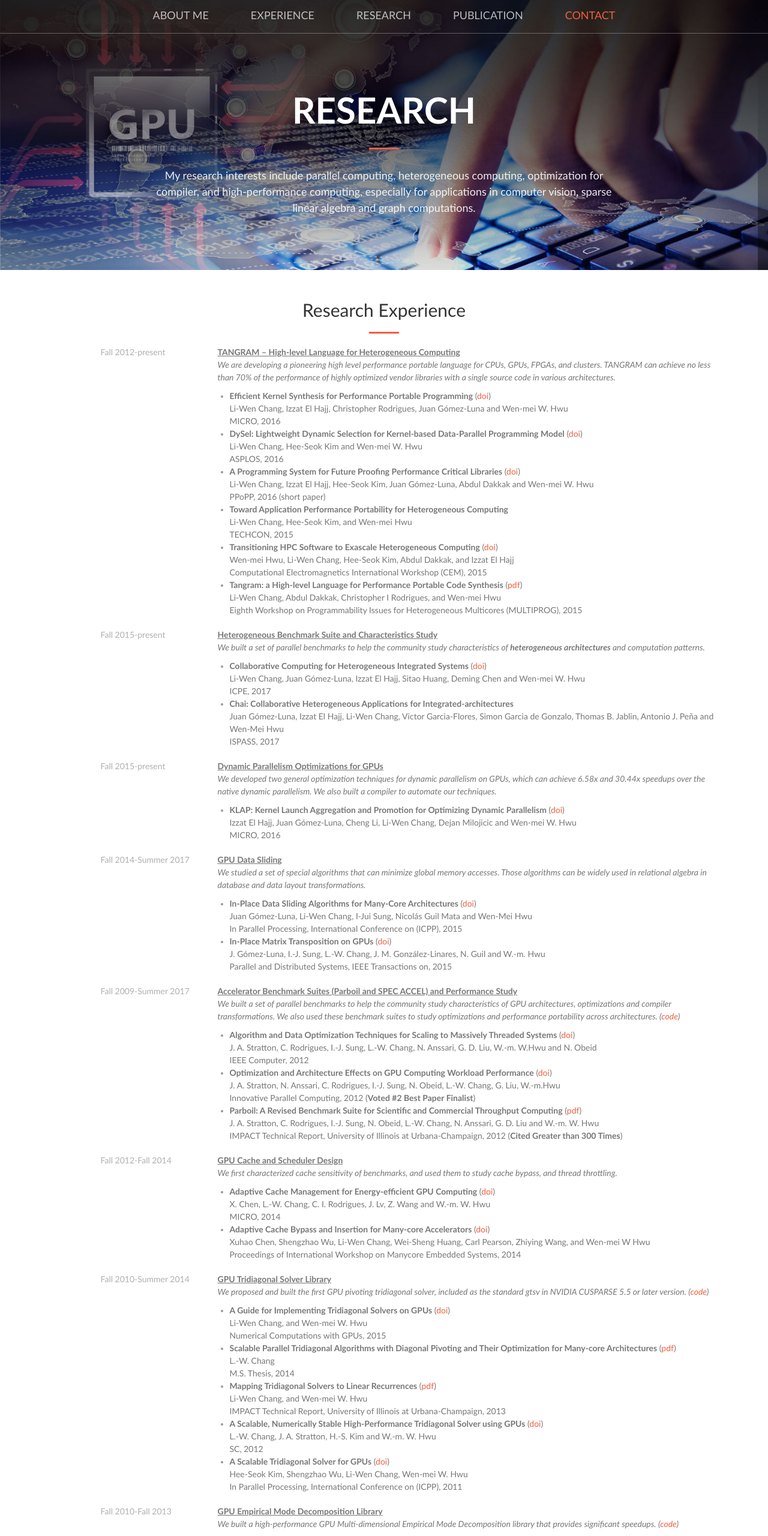
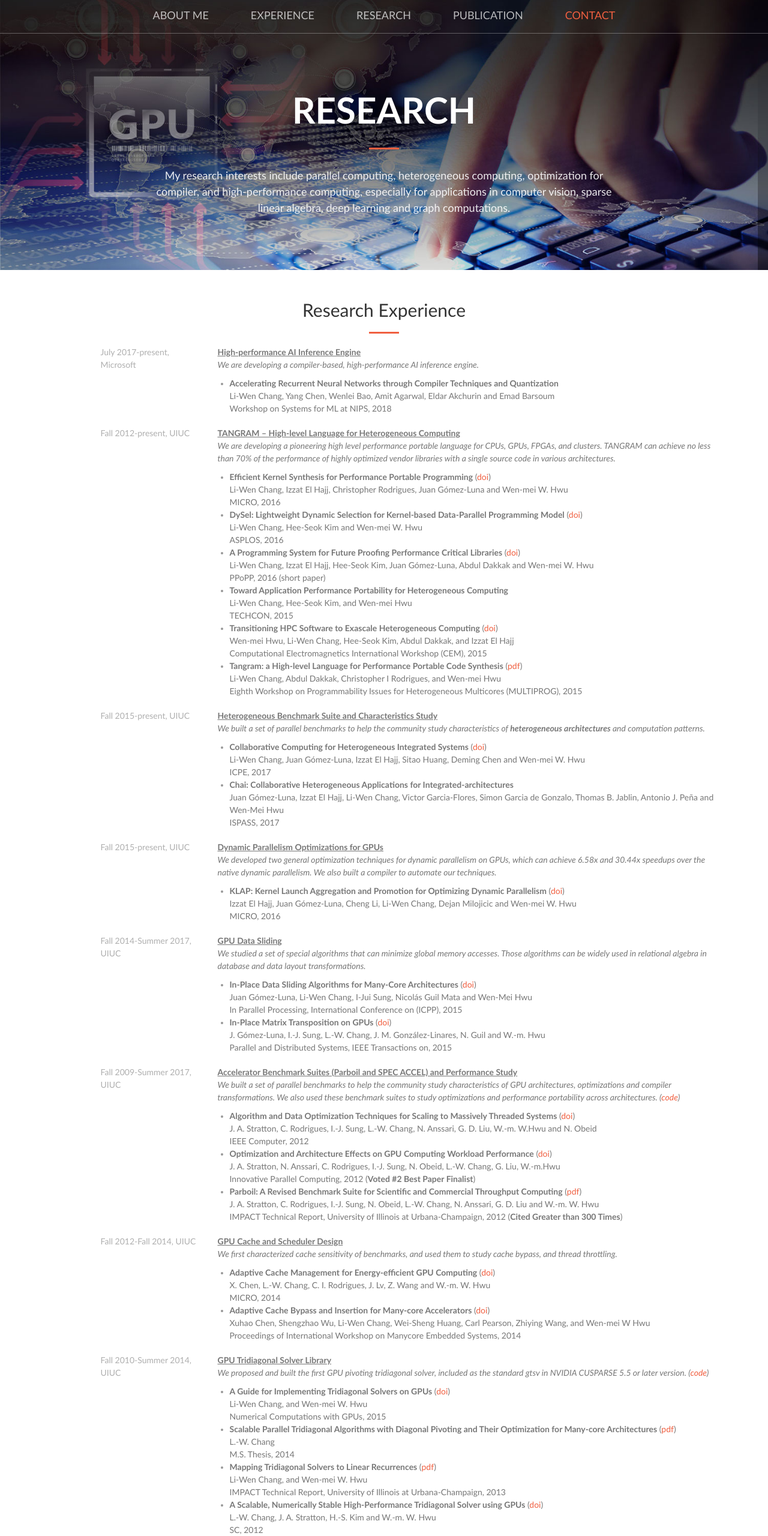
Before and after one commit to lchang20/lchang20.github.io, a website: page research.html in a window 1280 px wide. Shown: the top 2560 px of the page at 60% size. Drawn offline with nearby package versions, Linux system fonts and the light colour scheme; files whose address does not match are found by name.

Commit message:
Add new papers

```diff
--- a/research.html
+++ b/research.html
@@ -79,7 +79,7 @@
             <div class="header-content-inner">
                 <h1 id="homeHeading">Research</r></h1>
                 <hr>
-                <p>My research interests include parallel computing, heterogeneous computing, optimization for compiler, and high-performance computing, especially for applications in computer vision, sparse linear algebra and graph computations.</p>
+                <p>My research interests include parallel computing, heterogeneous computing, optimization for compiler, and high-performance computing, especially for applications in computer vision, sparse linear algebra, deep learning and graph computations.</p>
             </div>
         </div>
     </header>
@@ -94,9 +94,29 @@
             </div>
         </div>
         <div class="container">
+          <div class="row">
+                <div class="col-lg-2 col-lg-offset-1 col-md-12">
+                 <p class="text-grey">July 2017-present, Microsoft</p>
+                </div>
+                <div class="col-lg-9 col-md-12">
+                    <p>
+                      <span class="text-strong">High-performance AI Inference Engine</span><br>
+                      <span class="text-italic">We are developing a compiler-based, high-performance AI inference engine.</span>
+                    </p>
+                    <ul>
+                        <li>
+                     <span class="text-muted">
+                      <strong>Accelerating Recurrent Neural Networks through Compiler Techniques and Quantization</strong>
+                      <br>Li-Wen Chang, Yang Chen, Wenlei Bao, Amit Agarwal, Eldar Akchurin and Emad Barsoum
+                      <br>Workshop on Systems for ML at NIPS, 2018</span>
+                        </li>
+                    </ul>
+                </div>
+             </div>
+            <br>
             <div class="row">
                 <div class="col-lg-2 col-lg-offset-1 col-md-12">
-                 <p class="text-grey">Fall 2012-present</p>
+                 <p class="text-grey">Fall 2012-present, UIUC</p>
                 </div>
                 <div class="col-lg-9 col-md-12">
                     <p>
@@ -141,7 +161,7 @@
             <br>
             <div class="row">
                 <div class="col-lg-2 col-lg-offset-1 col-md-12">
-                 <p class="text-grey">Fall 2015-present</p>
+                 <p class="text-grey">Fall 2015-present, UIUC</p>
                 </div>
                 <div class="col-lg-9 col-md-12">
                     <p>
@@ -161,7 +181,7 @@
             <br>
             <div class="row">
                 <div class="col-lg-2 col-lg-offset-1 col-md-12">
-                 <p class="text-grey">Fall 2015-present</p>
+                 <p class="text-grey">Fall 2015-present, UIUC</p>
                 </div>
                 <div class="col-lg-9 col-md-12">
                     <p>
@@ -177,7 +197,7 @@
             <br>
             <div class="row">
                 <div class="col-lg-2 col-lg-offset-1 col-md-12">
-                 <p class="text-grey">Fall 2014-Summer 2017</p>
+                 <p class="text-grey">Fall 2014-Summer 2017, UIUC</p>
                 </div>
                 <div class="col-lg-9 col-md-12">
                     <p>
@@ -200,7 +220,7 @@
             <br>
              <div class="row">
                 <div class="col-lg-2 col-lg-offset-1 col-md-12">
-                 <p class="text-grey">Fall 2009-Summer 2017</p>
+                 <p class="text-grey">Fall 2009-Summer 2017, UIUC</p>
                 </div>
                 <div class="col-lg-9 col-md-12">
                     <p>
@@ -229,7 +249,7 @@
             <br>
             <div class="row">
                 <div class="col-lg-2 col-lg-offset-1 col-md-12">
-                 <p class="text-grey">Fall 2012-Fall 2014</p>
+                 <p class="text-grey">Fall 2012-Fall 2014, UIUC</p>
                 </div>
                 <div class="col-lg-9 col-md-12">
                     <p>
@@ -251,7 +271,7 @@
             <br>
              <div class="row">
                 <div class="col-lg-2 col-lg-offset-1 col-md-12">
-                 <p class="text-grey">Fall 2010-Summer 2014</p>
+                 <p class="text-grey">Fall 2010-Summer 2014, UIUC</p>
                 </div>
                 <div class="col-lg-9 col-md-12">
                     <p>
@@ -287,7 +307,7 @@
             <br>
              <div class="row">
                 <div class="col-lg-2 col-lg-offset-1 col-md-12">
-                 <p class="text-grey">Fall 2010-Fall 2013</p>
+                 <p class="text-grey">Fall 2010-Fall 2013, UIUC</p>
                 </div>
                 <div class="col-lg-9 col-md-12">
                     <p>
@@ -304,7 +324,7 @@
             <br>
              <div class="row">
                 <div class="col-lg-2 col-lg-offset-1 col-md-12">
-                 <p class="text-grey">Spring 2008-Summer 2009</p>
+                 <p class="text-grey">Spring 2008-Summer 2009, NTU</p>
                 </div>
                 <div class="col-lg-9 col-md-12">
                     <p>
@@ -324,7 +344,7 @@
             <br>
              <div class="row">
                 <div class="col-lg-2 col-lg-offset-1 col-md-12">
-                 <p class="text-grey">Fall 2005-Spring 2006</p>
+                 <p class="text-grey">Fall 2005-Spring 2006, NTU</p>
                 </div>
                 <div class="col-lg-9 col-md-12">
                     <p>
@@ -341,7 +361,7 @@
             <br>
              <div class="row">
                 <div class="col-lg-2 col-lg-offset-1 col-md-12">
-                 <p class="text-grey">Spring 2005-Fall 2005</p>
+                 <p class="text-grey">Spring 2005-Fall 2005, NTU</p>
                 </div>
                 <div class="col-lg-9 col-md-12">
                     <p>
@@ -371,7 +391,7 @@
 
           <div class="row">
               <div class="col-lg-2 col-lg-offset-1 col-md-12">
-                 <p class="text-grey">Spring 2014</p>
+                 <p class="text-grey">Spring 2014, UIUC</p>
               </div>
               <div class="col-lg-9 col-md-12">
                     <p>
@@ -382,7 +402,7 @@
 
           <div class="row">
               <div class="col-lg-2 col-lg-offset-1 col-md-12">
-                 <p class="text-grey">Fall 2012</p>
+                 <p class="text-grey">Fall 2012, UIUC</p>
               </div>
               <div class="col-lg-9 col-md-12">
                     <p>
@@ -393,7 +413,7 @@
 
           <div class="row">
               <div class="col-lg-2 col-lg-offset-1 col-md-12">
-                 <p class="text-grey">Summer 2008-Fall 2008</p>
+                 <p class="text-grey">Summer-Fall 2008, NTU</p>
               </div>
               <div class="col-lg-9 col-md-12">
                     <p>
@@ -405,7 +425,7 @@
 
           <div class="row">
             <div class="col-lg-2 col-lg-offset-1 col-md-12">
-                 <p class="text-grey">Spring 2007</p>
+                 <p class="text-grey">Spring 2007, UIUC</p>
             </div>
             <div class="col-lg-9 col-md-12">
                     <p>
@@ -417,7 +437,7 @@
 
           <div class="row">
             <div class="col-lg-2 col-lg-offset-1 col-md-12">
-                 <p class="text-grey">Fall 2006</p>
+                 <p class="text-grey">Fall 2006, UIUC</p>
             </div>
             <div class="col-lg-9 col-md-12">
                     <p>
@@ -428,7 +448,7 @@
 
           <div class="row">
             <div class="col-lg-2 col-lg-offset-1 col-md-12">
-                 <p class="text-grey">Spring 2005</p>
+                 <p class="text-grey">Spring 2005, NTU</p>
             </div>
             <div class="col-lg-9 col-md-12">
                     <p>
```
Also changed, not shown: index.html (+2 -2 lines), publication.html (+5 -0 lines).
